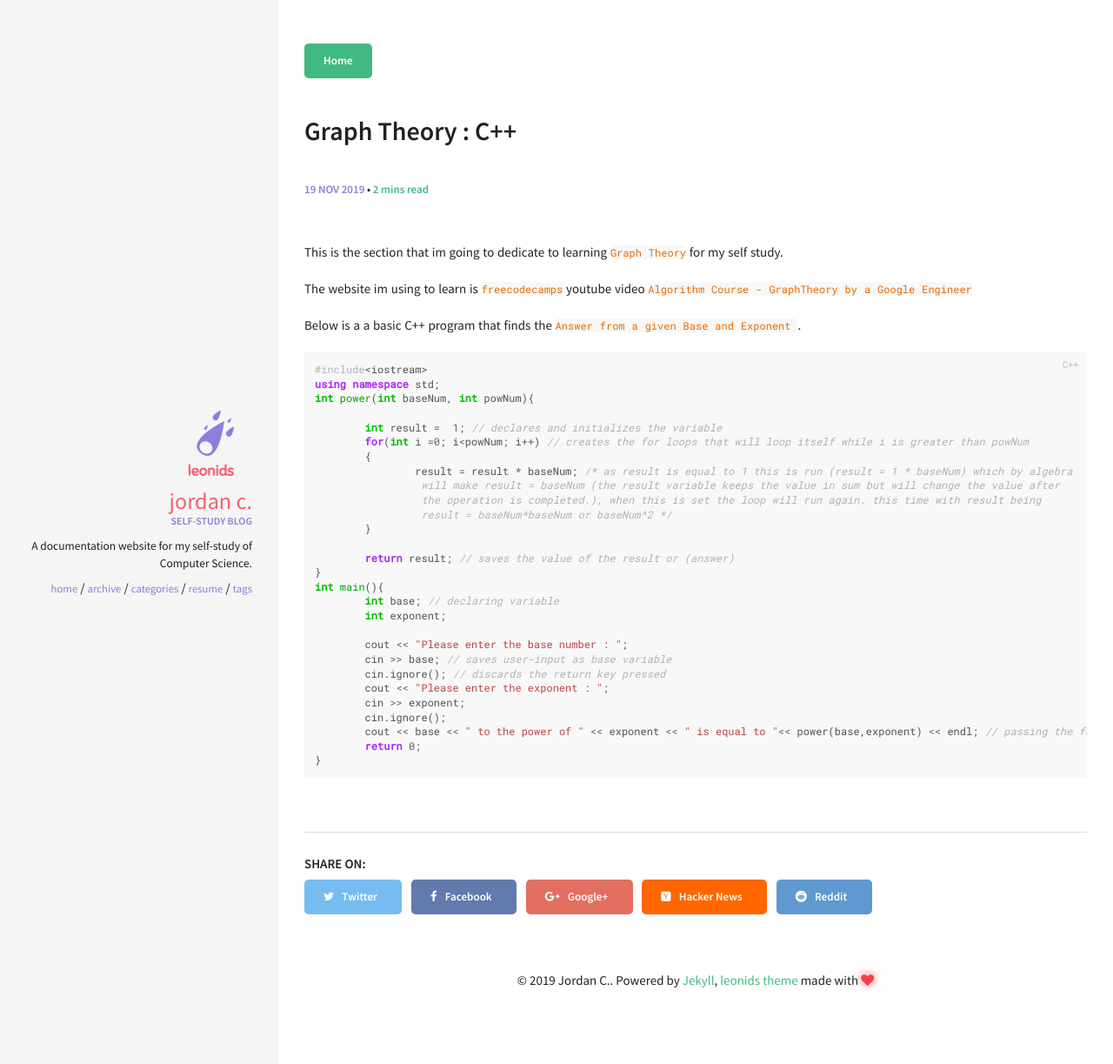
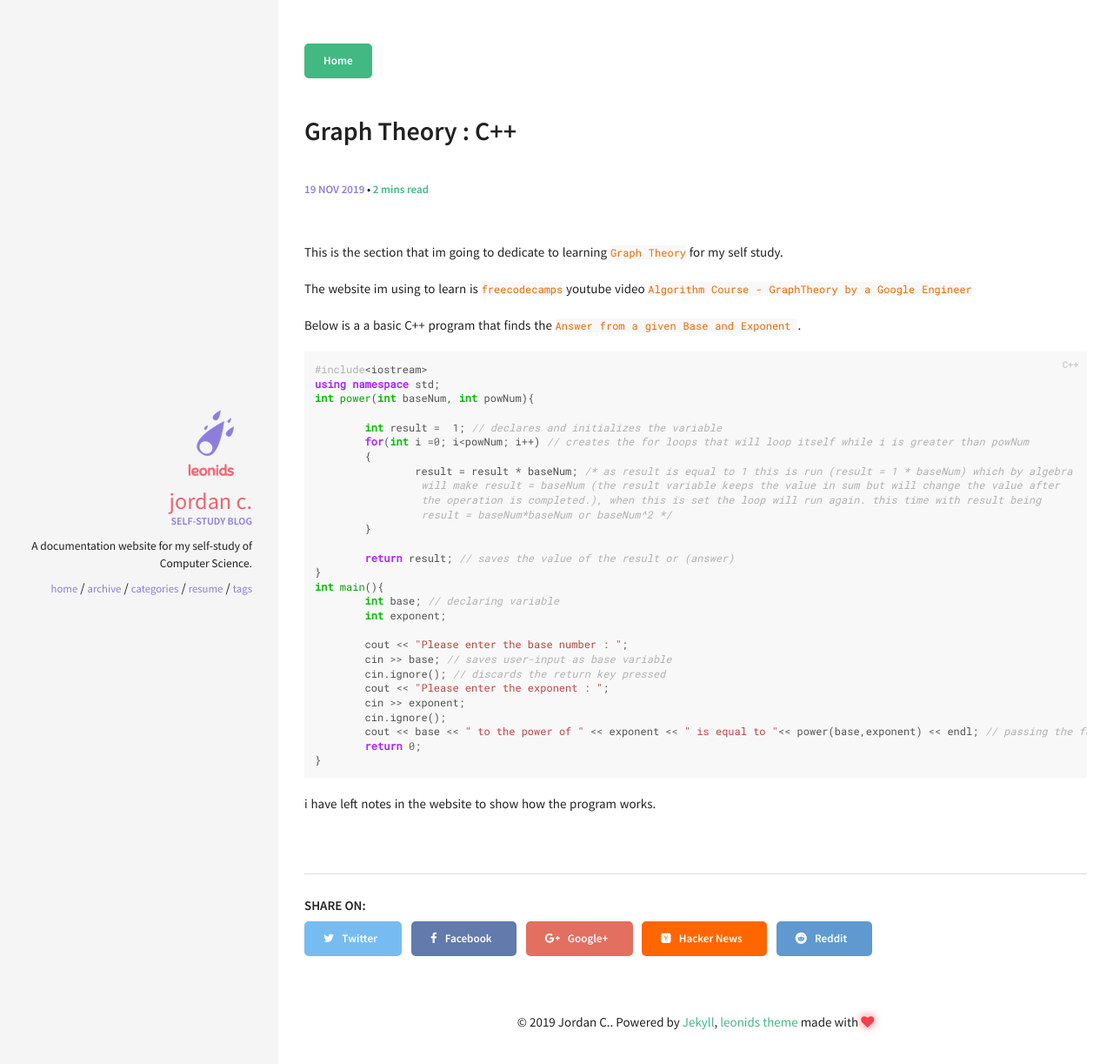
Before and after one commit to JSOClarke/JSOClarke.github.io, a Jekyll site: the page built from _posts/2015-08-18-welcome-to-jekyll.md, in a window 1280 px wide. Shown: the top 1223 px of the page at 87% size. Built offline with Jekyll 4.4.1, drawn with Linux system fonts in a browser that asks for light colours.

Commit message:
end of the first post passge

```diff
--- a/_posts/2015-08-18-welcome-to-jekyll.md
+++ b/_posts/2015-08-18-welcome-to-jekyll.md
@@ -48,3 +48,5 @@ int main(){
 }
 
 {% endhighlight %}
+
+i have left notes in the website to show how the program works.
```
